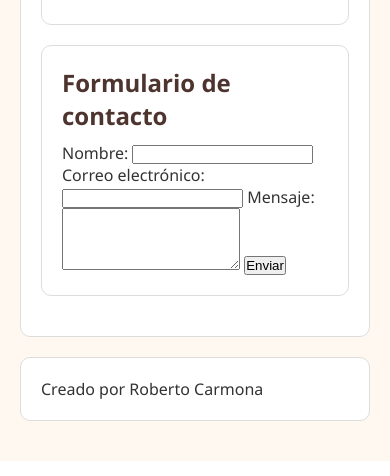
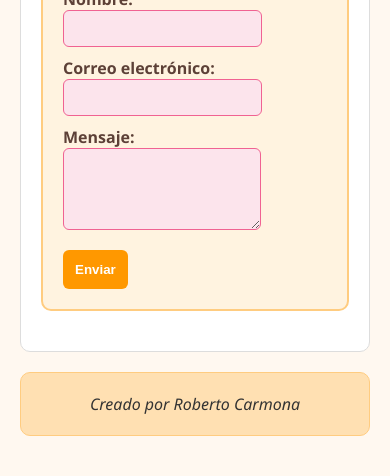
Before and after one commit to rcarmonacl/ejemplos, a PHP site: page /resumen.html in a window 390 px wide. Shown: the part 1932-2408 px from the top of the page. Run offline with PHP 8.4, Linux system fonts and the light colour scheme.

Commit message:
Update estilos3.css

```diff
--- a/estilos3.css
+++ b/estilos3.css
@@ -4,6 +4,7 @@
   padding: 0; /* Elimina el padding por defecto */
   box-sizing: border-box; /* Incluye padding y borde dentro del ancho y alto total del elemento */
 }
+
 /* Estilos generales para el cuerpo de la página */
 body {
   font-family: 'Segoe UI', Tahoma, Geneva, Verdana, sans-serif; /* Fuente legible y moderna */
@@ -11,6 +12,7 @@ body {
   padding: 20px; /* Espacio interno alrededor del contenido */
   color: #333; /* Texto en gris oscuro para buena legibilidad */
 }
+
 /* Clase genérica para contener bloques con estilo uniforme */
 .box {
   margin: 20px auto; /* Margen superior/inferior y centrado horizontal */
@@ -20,6 +22,7 @@ body {
   border-radius: 10px; /* Esquinas redondeadas */
   background-color: white; /* Fondo blanco */
 }
+
 /* Cabecera del sitio */
 .header {
   display: flex; /* Usa modelo flexbox para disposición horizontal */
@@ -29,22 +32,26 @@ body {
   border-color: #ffb74d; /* Borde más oscuro en el mismo tono */
   flex-wrap: wrap; /* Permite que los elementos pasen a otra línea si no caben */
 }
+
 /* Logo de la cabecera */
 .logo {
   width: 50px; /* Ancho fijo */
   height: 50px; /* Alto fijo */
 }
+
 /* Título principal */
 h1 {
   flex-grow: 1; /* Ocupa todo el espacio disponible restante */
   font-size: 2rem; /* Tamaño grande */
   color: #bf360c; /* Color naranjo oscuro */
 }
+
 /* Navegación principal */
 .nav {
   width: 100%; /* Ocupar todo el ancho disponible */
   margin-top: 10px; /* Separación superior */
 }
+
 /* Estilos de los enlaces en la navegación */
 .nav a {
   text-decoration: none; /* Quita subrayado */
@@ -58,16 +65,19 @@ h1 {
   text-decoration: underline; /* Subrayado al pasar el mouse */
   color: #bf360c; /* Color más oscuro */
 }
+
 /* Sección para mostrar una imagen centrada */
 .image-section {
   text-align: center; /* Centra el contenido */
 }
+
 /* Imagen principal */
 .main-image {
   width: 100%; /* Ocupar todo el ancho disponible */
   height: auto; /* Ajustar altura proporcional */
   border-radius: 10px; /* Esquinas redondeadas */
 }
+
 /* Títulos secundarios dentro de una sección */
 .section h2 {
   margin-bottom: 10px; /* Espacio inferior */
@@ -99,6 +109,80 @@ h1 {
 .ingrediente-img:hover {
   transform: scale(1.05); /* Agranda la imagen ligeramente */
 }
+
+/* Sección de contacto con estilo personalizado */
+#contacto {
+  background-color: #fff3e0; /* Fondo suave y cálido */
+  border: 2px solid #ffcc80; /* Borde en tono similar */
+}
+
+/* Etiquetas de formulario */
+.form label {
+  display: block; /* Ocupa línea completa */
+  font-weight: bold; /* Negrita */
+  color: #5d4037; /* Marrón medio */
+  margin-top: 10px; /* Espacio hacia arriba */
+}
+
+/* Campos de texto, email y área de texto */
+.form input[type="text"],
+.form input[type="email"],
+.form textarea {
+  background-color: #fce4ec; /* Fondo rosado claro */
+  border: 1px solid #f06292; /* Borde rosado más fuerte */
+  padding: 10px; /* Espaciado interior */
+  border-radius: 6px; /* Bordes redondeados */
+  color: #4e342e; /* Texto en marrón oscuro */
+}
+
+/* Botón de enviar */
+.form input[type="submit"] {
+  background-color: #ff9800; /* Naranja brillante */
+  color: white; /* Texto blanco */
+  font-weight: bold; /* Texto en negrita */
+  padding: 12px; /* Espacio interior */
+  border: none; /* Sin borde */
+  border-radius: 6px; /* Bordes redondeados */
+  margin-top: 15px; /* Separación superior */
+  cursor: pointer; /* Cambia el cursor al pasar el mouse */
+  transition: background-color 0.3s ease; /* Suaviza el cambio de color */
+}
+
+/* Efecto al pasar el mouse sobre el botón */
+.form input[type="submit"]:hover {
+  background-color: #e65100; /* Naranja más oscuro */
+}
+
+/* Pie de página */
+.footer {
+  text-align: center; /* Centrado de texto */
+  background-color: #ffe0b2; /* Fondo similar al header */
+  font-style: italic; /* Estilo de letra cursiva */
+  border-color: #ffcc80; /* Color de borde */
+}
+
+/* Estilos responsivos para pantallas pequeñas */
+@media (max-width: 768px) {
+  .ingredientes-container {
+    flex-direction: column; /* Cambia a disposición vertical */
+    align-items: flex-start; /* Alineación al inicio */
+  }
+
+  .header {
+    justify-content: center; /* Centra los elementos horizontalmente */
+    text-align: center; /* Centra el texto */
+  }
+
+  .logo {
+    margin-bottom: 10px; /* Espacio debajo del logo */
+  }
+
+  iframe {
+    width: 100%; /* Ajusta el ancho del iframe */
+    height: auto; /* Altura automática */
+  }
+}
+
 /* Sección de preparación */
 .preparacion-section {
   display: flex;
```
